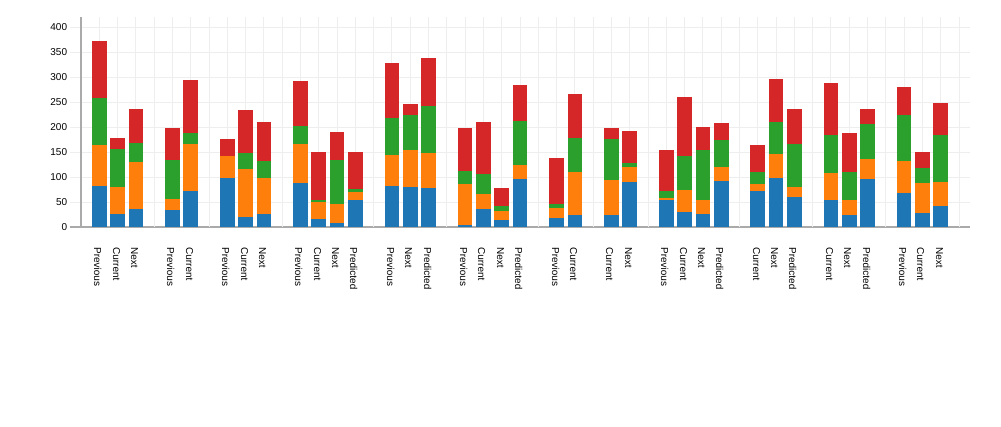
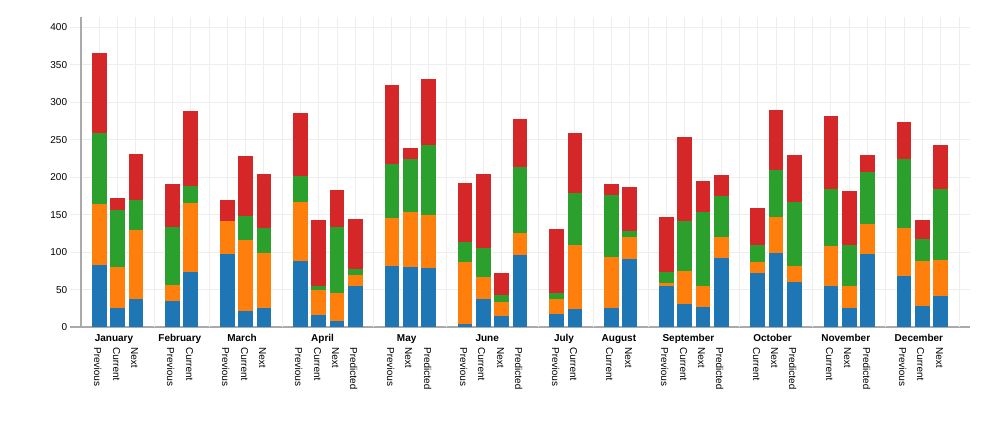
Before and after one commit to poojaribharath/PykChartz, a plain HTML site: page ultimate.html in a window 1280 px wide. Shown: the part 53-480 px from the top of the page, without its empty margins (140-1141 px from the left). Drawn offline with Linux system fonts and the light colour scheme.

Commit message:
The first version of the ultimate chart

```diff
--- a/res/css/ultimate.css
+++ b/res/css/ultimate.css
@@ -1,6 +1,10 @@
 svg.pyk-ultimate{
     shape-rendering: crispEdges;
     font-size: 10px;
+}
+
+svg.pyk-ultimate text.group_label{
+    font-weight: 800;
 }
 
 svg.pyk-ultimate .tick line {
--- a/res/js/ultimate.js
+++ b/res/js/ultimate.js
@@ -37,81 +37,42 @@ Pyk.Ultimate = function(options){
 	    .attr("height", h - (this.options.margins.top + this.options.margins.bottom))
 	    .attr("transform", "translate(" + this.options.margins.left + "," + this.options.margins.top + ")");
 
+	var fD = this.flattenData();
+	this.the_bars = fD[0];
+	this.the_keys = fD[1];
+	this.the_layers = this.layers(this.the_bars);
+
 	// Render elements
 	this.renderTooltip();
 	this.draw();
     }
 
     this.renderLegends = function(){
-	// TODO Implement this
+	var that = this;
+
+	function getParameters(){
+	    var p = []
+	    for(i in  that.the_layers){
+		if(!that.the_layers[i].name) continue;
+		p.push(that.the_layers[i].name);
+	    }
+	    return p;
+	}
+	// TODO Make legends
     }
 
-    // Takes the flattened data and returns layers
-    // Each layer is a separate category
-    // The structure of the layer is made so that is plays well with d3.stack.layout()
-    // Docs - https://github.com/mbostock/d3/wiki/Stack-Layout#wiki-values
-    this.layers = function(the_bars){
-	var layers = [];
-
-	function findLayer(l){
-	    for(i in layers){
-		var layer = layers[i];
-		if (layer.name == l) return layer;
-	    }
-	    return addLayer(l);
-	}
-
-	function addLayer(l){
-	    var new_layer = {
-		"name": l,
-		"values": []
-	    }
-	    layers.push(new_layer);
-	    return new_layer;
-	}
-
-	for(i in the_bars){
-	    var bar = the_bars[i];
+    this.getGroups = function(){
+	var groups = {};
+	for(i in this.the_bars){
+	    var bar = this.the_bars[i];
 	    if(!bar.id) continue;
-	    var id = bar.id;
-	    for(k in bar){
-		if(k === "id") continue;
-		var icings = bar[k];
-		for(j in icings){
-		    var icing = icings[j];
-		    var layer = findLayer(icing.name);
-		    layer.values.push({
-			"x": id,
-			"y": icing.val,
-			"color": icing.color,
-			"tooltip": icing.tooltip
-		    })
-		}
+	    if(groups[bar.group]){
+		groups[bar.group].push(bar.id);
+	    }else{
+		groups[bar.group] = [bar.id];
 	    }
 	}
-	return layers;
-    }
-
-    // Traverses the JSON and returns an array of the 'bars' that are to be rendered
-    this.flattenData = function(){
-	var the_bars = [-1];
-	var keys = {};
-	for(i in this.data){
-	    var d = this.data[i];
-	    for(cat_name in d){
-		for(j in d[cat_name]){
-		    var id = "i" + i + "j" + j;
-		    var key = Object.keys(d[cat_name][j])[0];
-
-		    keys[id] = key;
-		    d[cat_name][j].id = id;
-
-		    the_bars.push(d[cat_name][j]);
-		}
-		the_bars.push(i); // Extra seperator element for gaps in segments
-	    }
-	}
-	return [the_bars, keys];
+	return groups;
     }
 
     this.renderChart = function(){
@@ -119,10 +80,10 @@ Pyk.Ultimate = function(options){
 	var w = this.chart_group.attr("width");
 	var h = this.chart_group.attr("height");
 
-	var flattenedData = this.flattenData();
-	var the_bars = flattenedData[0];
-	var keys = flattenedData[1];
-	var layers = this.layers(the_bars);
+	var the_bars = this.the_bars;
+	var keys = this.the_keys;
+	var layers = this.the_layers;
+	var groups= this.getGroups();
 
 	var stack = d3.layout.stack() // Create default stack
 	    .values(function(d){ // The values are present deep in the array, need to tell d3 where to find it
@@ -162,14 +123,14 @@ Pyk.Ultimate = function(options){
 	    })
             .orient("bottom");
 
-	this.svg.select("g.yaxis")
+	this.svg.select("g.yaxis").transition(1000)
 	    .attr("transform", "translate("+ this.options.margins.left +", " + this.options.margins.top + ")")
 	    .call(yAxis);
 
 
 	var translateY = parseInt(this.options.margins.top) + parseInt(h);
 
-	this.svg.select("g.xaxis")
+	this.svg.select("g.xaxis").transition(1000)
 	    .attr("transform", "translate("+ this.options.margins.left +", " + translateY + ")")
 	    .call(xAxis)
 	    .selectAll("text")
@@ -180,6 +141,30 @@ Pyk.Ultimate = function(options){
                 return "rotate(90)"
             });;
 
+
+	var group_label_data = [];
+	for(i in groups){
+	    var g = groups[i];
+	    var x = xScale(g[0]);
+	    var totalWidth = xScale.rangeBand() * g.length;
+	    var x = x + (totalWidth/2);
+	    group_label_data.push({x: x, name: i});
+	}
+
+	this.svg.selectAll("text.group_label").data(group_label_data).enter()
+	    .append("text").attr("class", "group_label")
+	    .attr("x", function(d){
+		return d.x + that.options.margins.left;
+	    })
+	    .attr("y", function(d){
+		return parseInt(h) + 24;
+	    })
+	    .attr("text-anchor", "middle")
+	    .text(function(d){
+		return d.name;
+	    });
+
+
 	var bars = this.chart_group.selectAll("g.bars")
 	    .data(layers).enter().append("g")
 	    .attr("class", "bars");
@@ -188,24 +173,13 @@ Pyk.Ultimate = function(options){
 	    .data(function(d){
 		return d.values
 	    }).enter().append("svg:rect")
-	    .attr("x", function(d){
-		return xScale(d.x);
-	    })
-	    .attr("width", function(d){
-		return xScale.rangeBand();
+	    .attr("height", 0).attr("y", h)
+	    .on("mouseover", function(d, i){
+		that.tooltip.html(d.tooltip);
+		that.tooltip.style("visibility", "visible");
 	    })
 	    .attr("fill", function(d){
 		return d.color;
-	    })
-	    .attr("height", function(d){
-		return yScale(d.y);
-	    })
-	    .attr("y", function(d){
-		return h - yScale(d.y0 + d.y);
-	    })
-	    .on("mouseover", function(d, i){
-		that.tooltip.html(d.tooltip);
-		that.tooltip.style("visibility", "visible");
 	    })
 	    .on("mousemove", function(){
 		var yReduce = parseInt(that.tooltip.style("height")) + 40;
@@ -214,8 +188,20 @@ Pyk.Ultimate = function(options){
 	    })
 	    .on("mouseout", function(){
 		that.tooltip.style("visibility", "hidden");
+	    });
+
+	rect.transition().duration(1000).attr("x", function(d){
+		return xScale(d.x);
 	    })
-;
+	    .attr("width", function(d){
+		return xScale.rangeBand();
+	    })
+	    .attr("height", function(d){
+		return yScale(d.y);
+	    })
+	    .attr("y", function(d){
+		return h - yScale(d.y0 + d.y);
+	    });
     }
 
     this.draw = function(){
@@ -237,6 +223,78 @@ Pyk.Ultimate = function(options){
 	    .text("a simple tooltip");
     }
 
+    // Data Helpers
+    // Takes the flattened data and returns layers
+    // Each layer is a separate category
+    // The structure of the layer is made so that is plays well with d3.stack.layout()
+    // Docs - https://github.com/mbostock/d3/wiki/Stack-Layout#wiki-values
+    this.layers = function(the_bars){
+	var layers = [];
+
+	function findLayer(l){
+	    for(i in layers){
+		var layer = layers[i];
+		if (layer.name == l) return layer;
+	    }
+	    return addLayer(l);
+	}
+
+	function addLayer(l){
+	    var new_layer = {
+		"name": l,
+		"values": []
+	    }
+	    layers.push(new_layer);
+	    return new_layer;
+	}
+
+	for(i in the_bars){
+	    var bar = the_bars[i];
+	    if(!bar.id) continue;
+	    var id = bar.id;
+	    for(k in bar){
+		if(k === "id") continue;
+		var icings = bar[k];
+		for(j in icings){
+		    var icing = icings[j];
+		    if(!icing.name) continue;
+		    var layer = findLayer(icing.name);
+		    layer.values.push({
+			"x": id,
+			"y": icing.val,
+			"color": icing.color,
+			"tooltip": icing.tooltip
+		    })
+		}
+	    }
+	}
+	return layers;
+    }
+
+    // Traverses the JSON and returns an array of the 'bars' that are to be rendered
+    this.flattenData = function(){
+	var the_bars = [-1];
+	var keys = {};
+	for(i in this.data){
+	    var d = this.data[i];
+	    for(cat_name in d){
+		for(j in d[cat_name]){
+		    var id = "i" + i + "j" + j;
+		    var key = Object.keys(d[cat_name][j])[0];
+
+		    keys[id] = key;
+		    d[cat_name][j].id = id;
+		    d[cat_name][j].group = cat_name;
+
+		    the_bars.push(d[cat_name][j]);
+		}
+		the_bars.push(i); // Extra seperator element for gaps in segments
+	    }
+	}
+	return [the_bars, keys];
+    }
+
+
     // Options: Validations & Defaults
     this.validate_options = function(){
 	if(this.options.selection == undefined) return false;
@@ -247,7 +305,7 @@ Pyk.Ultimate = function(options){
 
     this.options = jQuery.extend({
 	width: 960,
-	height: 300,
+	height: 400,
 	filterList: [],
 	fullList: [],
 	extended: false,
```
Also changed, not shown: res/data/ultimate-data2.json (added, +1 -0 lines), ultimate.html (+1 -1 lines).
